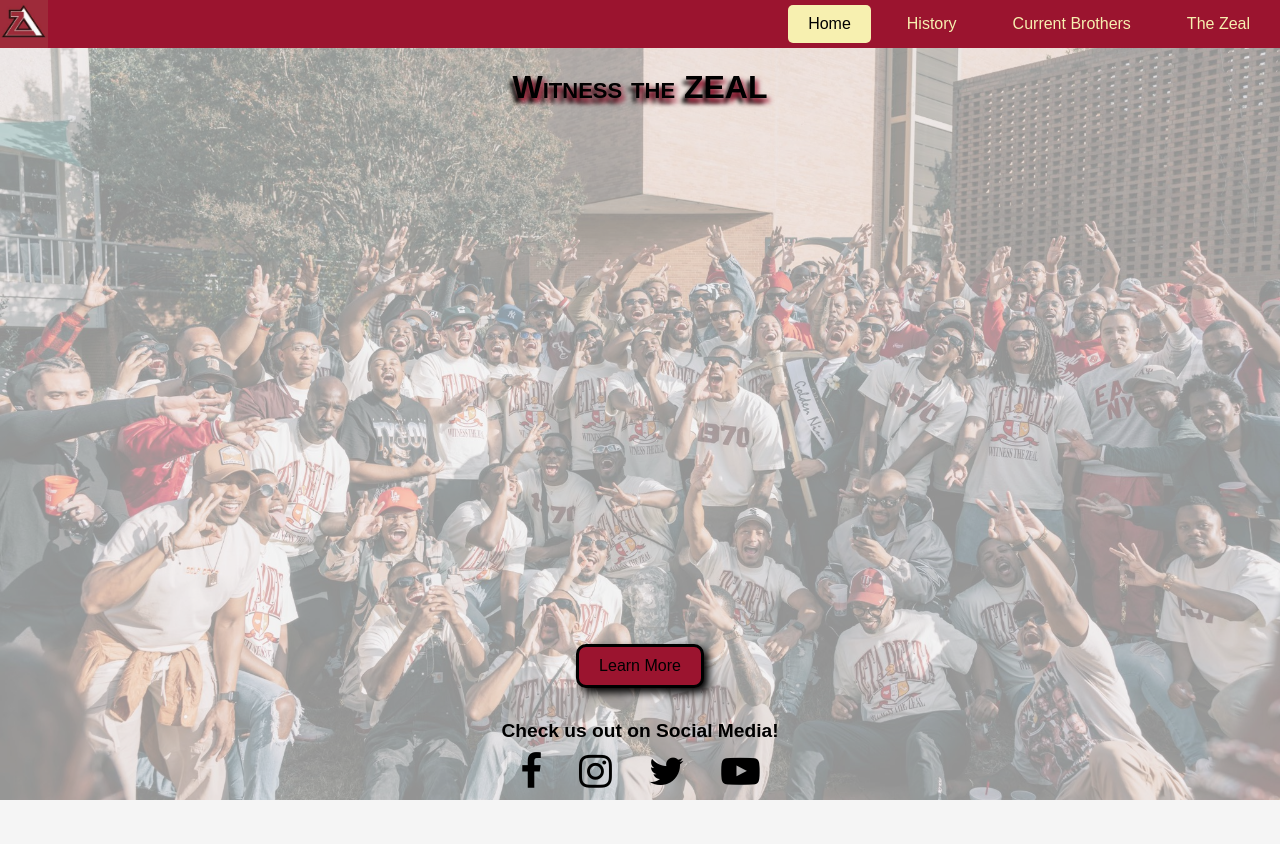
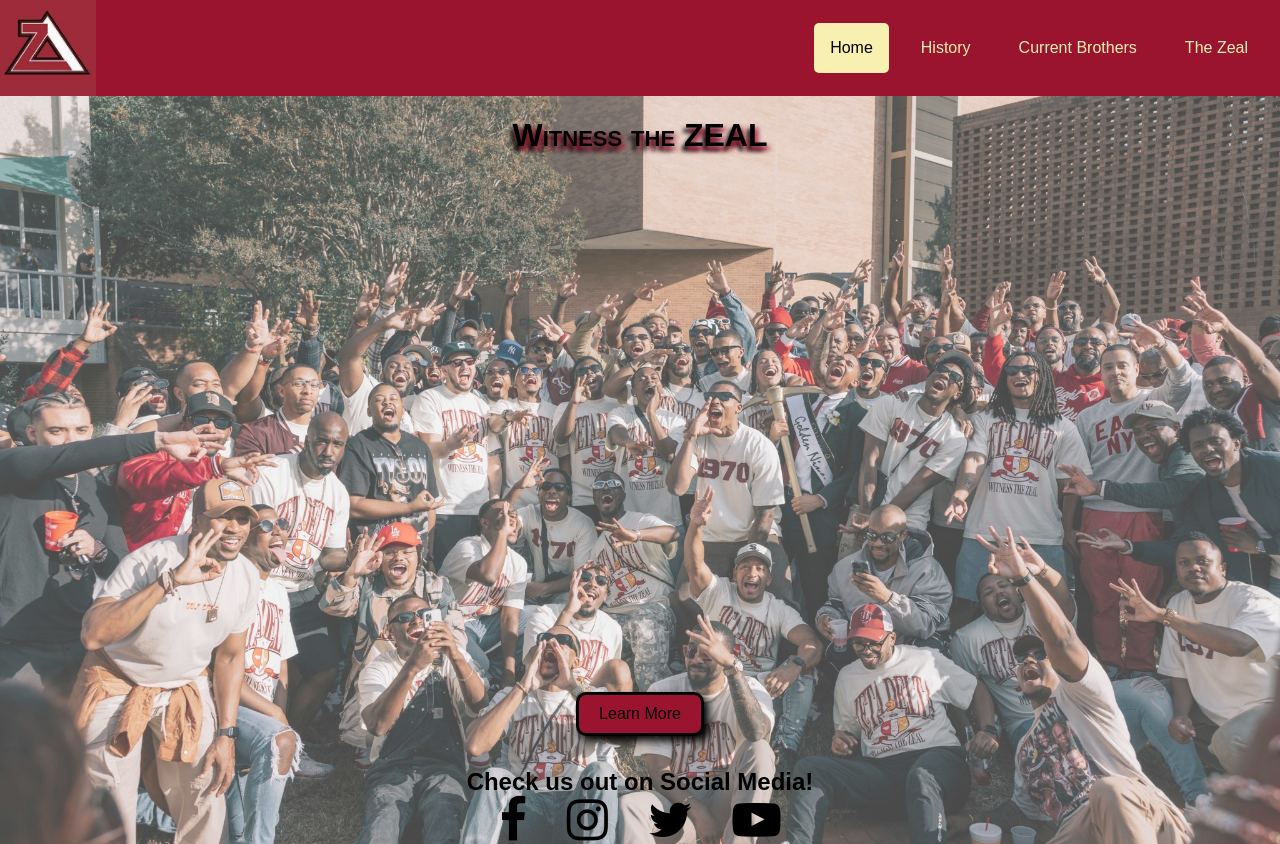
Before and after one commit to Me1anch01y/ITSC-3135-Project, a plain HTML site: page index.html in a window 1280 px wide. Before the commit the page ends 800 px from the top, so only its background shows below. Drawn offline with Linux system fonts and the light colour scheme.

Commit message:
Alter existing css files

```diff
--- a/history.css
+++ b/history.css
@@ -1,82 +1,3 @@
-:root {
-  --accent-color: #f7f0b0;
-  --accent-dark-color: rgb(155, 20, 47);
-  --font-color: #000;
-  --bg-color: whitesmoke;
-}
-
-body {
-  background-color: var(--bg-color);
-  font-family: Arial, Helvetica, sans-serif;
-  box-sizing: border-box;
-  margin: 0;
-}
-
-#navbar{
-  display: flex;
-  justify-content: space-between;
-  flex-wrap: nowrap;
-  height: 3rem;
-  align-items: center;
-  background-color: var(--accent-dark-color);
-  position: sticky;
-  top: 0;
-}
-
-#navbar :nth-child(1){
-  align-self: baseline;
-}
-
-nav ul, footer ul {
-  list-style-type: none;
-  padding: 10px 10px;
-}
-
-nav li, footer li {
-  display: inline;
-}
-
-nav li a {
-  text-decoration: none;
-  padding: 10px 20px;
-  border-radius: 5px;
-  transition: all .5s;
-}
-
-nav li a:hover, #pages .active {
-  background-color: var(--accent-color);
-  color: #000;
-}
-
-a:link, a:visited {
-  color: var(--accent-color);
-}
-
-#logo {
-  height: 3rem;
-}
-
-footer {
-  display: flex;
-  flex-direction: column;
-  align-items: center;
-  margin-top: 2rem;
-  font-size: 0.8rem;
-}
-
-footer * {
-  margin: auto;
-  color: var(--font-color);
-}
-
-footer li + li {
-  margin-left: 1.5rem;
-}
-
-.fa:hover {
-  transform: scale(1.1);
-}
-
 main {
   text-align: center;
   width: 80%;
@@ -88,6 +9,9 @@ section{
   margin: 2rem;
   border-radius: 5rem;
   font-style: oblique;
+}
+
+section h2{
   font-variant: small-caps;
 }
 
--- a/index.css
+++ b/index.css
@@ -1,94 +1,15 @@
-:root {
-  --accent-color: #f7f0b0;
-  --accent-dark-color: rgb(155, 20, 47);
-  --font-color: #000;
-  --bg-color: whitesmoke;
-}
-
-body {
-  background-color: var(--bg-color);
-  font-family: Arial, Helvetica, sans-serif;
-  position: relative;
-  box-sizing: border-box;
-  margin: 0;
-}
-
-#navbar{
-  display: flex;
-  justify-content: space-between;
-  flex-wrap: nowrap;
-  align-items: center;
-  height: 3rem;
-  background-color: var(--accent-dark-color);
-  position: sticky;
-  top: 0;
-}
-
-#navbar :nth-child(1){
-  align-self: baseline;
-}
-
-nav ul, footer ul {
-  list-style-type: none;
-  padding: 10px 10px;
-}
-
-nav li, footer li {
-  display: inline;
-}
-
-nav li a {
-  text-decoration: none;
-  padding: 10px 20px;
-  border-radius: 5px;
-  transition: all .5s;
-}
-
-nav li a:hover, #pages .active {
-  background-color: var(--accent-color);
-  color: #000;
-}
-
-a:link, a:visited {
-  color: var(--accent-color);
-}
-
-#logo{
-  height: 3rem;
-}
-
-footer {
-  display: flex;
-  flex-direction: column;
-  align-items: center;
-  margin-top: 2rem;
-  font-size: 0.8rem;
-}
-
-footer * {
-  margin: auto;
-  color: var(--font-color);
-}
-
-footer li + li {
-  margin-left: 1.5rem;
-}
-
-.fa:hover {
-  transform: scale(1.1);
-}
-
 body::before {
   content: "";
   position: absolute;
-  top: 1rem;
+  top: 6rem;
   left: 0;
   right: 0;
   bottom: 0;
-  opacity: .4;
+  opacity: .7;
   z-index: -1;
   background: url("./images/ZDHomecoming.jpg");
   background-size: cover;
+  background-position: center;
 }
 
 a.button {
```
